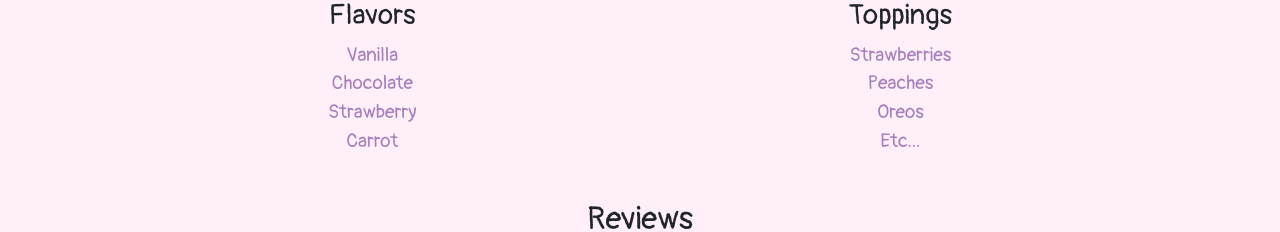
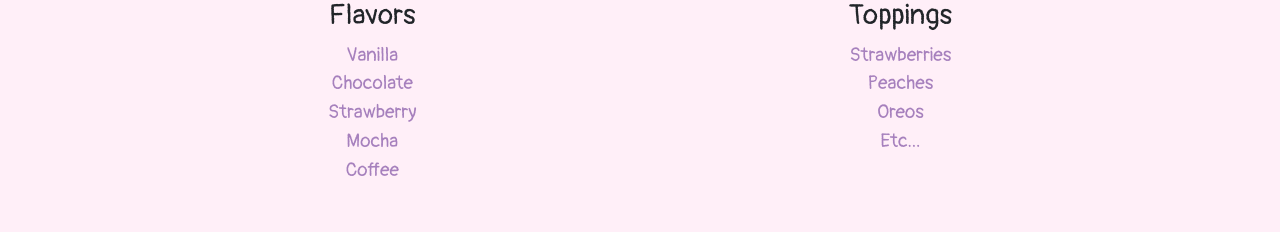
Before and after one commit to JuanMartinez503/full-stack-cake-website, a React (Vite) app in the folder client/: page /cupcakes/3 in a window 1280 px wide. Shown: the part 1480-1712 px from the top of the page. Built offline with nearby package versions, Linux system fonts and the light colour scheme; no server answers.

Commit message:
changed some spanish errors

```diff
--- a/client/src/pages/CupCake.jsx
+++ b/client/src/pages/CupCake.jsx
@@ -12,7 +12,7 @@ export default function CupCake() {
   const title = "Cupcakes";
   const flavorTituloEs = "Sabores";
   const priceEs = "Precio: $15 por la docena!";
-  const saboresEs = ["Vainilla", "Chocolate", "Fresa", "Zanahoria"];
+  const saboresEs = ["Vainilla", "Chocolate", "Fresa", "Mocha", "Cafe"];
   const ingredientes = [
     'Fresas','Durasnos','Oreos','Etc...'
   ];
@@ -32,7 +32,7 @@ export default function CupCake() {
   "Discover the magic of Cupcakes! Our sublime creation combines delicious flavors in a small and charming treat. Every bite is a sweet and unique experience that will make you smile. Perfect for gifting or enjoying by yourself. Immerse yourself in the Cupcake experience today!";
 const flavorTitle = "Flavors";
 const price = "Price: $15 per dozen!";
-const flavors = ["Vanilla", "Chocolate", "Strawberry", "Carrot"];
+const flavors = ["Vanilla", "Chocolate", "Strawberry", "Mocha", "Coffee"];
 const ingredients = ['Strawberries', 'Peaches', 'Oreos', 'Etc...'];
 const review = 'Leave your review!';
 const reviewDescription = 'Review Description';
--- a/client/src/pages/Home.jsx
+++ b/client/src/pages/Home.jsx
@@ -50,7 +50,7 @@ export default function Home() {
        <p data-aos="fade-right">
 
        {" "}
-          Y no podemos olvidarnos del irresistible Chocoflan: el maridaje
+          Y no podemos olvidarnos del irresistible Chocoflan: la combinacion
           perfecto entre el chocolate y el flan, una maravilla que te hará
           cerrar los ojos con cada cucharada.
        </p>
```
